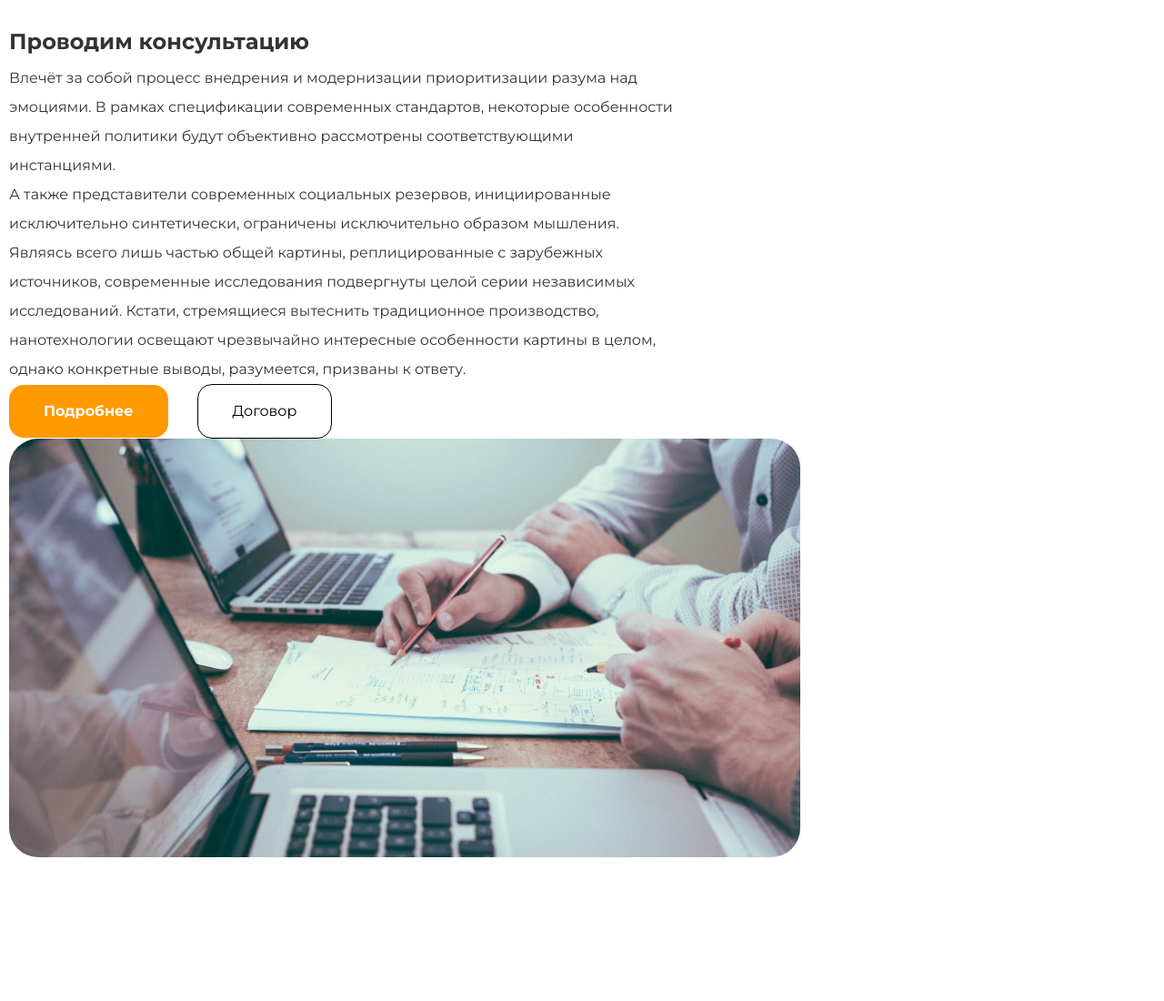
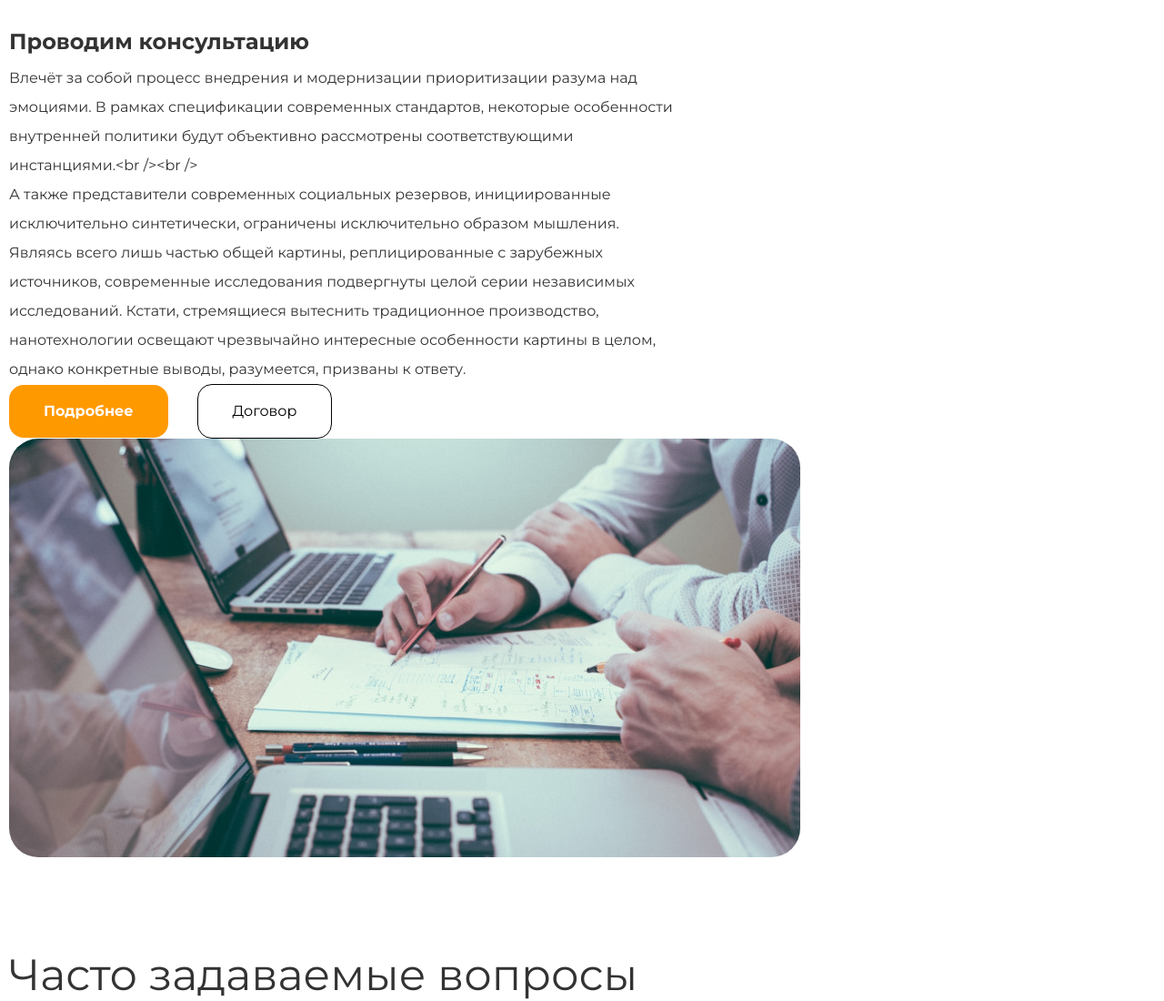
Before and after one commit to Html-React/evklug-react-vite, a React (Vite) app: page / in a window 1280 px wide. Shown: the part 2164-3264 px from the top of the page at 91% size. Before the commit the page ends 3106 px from the top, so only its background shows below. Built offline with nearby package versions, Linux system fonts and the light colour scheme.

Commit message:
add questions

```diff
--- a/src/components/Main/Main.tsx
+++ b/src/components/Main/Main.tsx
@@ -1,6 +1,7 @@
 import About from "./SectionAbout/About";
 import SectionSlider from "./SectionSlider/SectionSlider";
 import Work from "./SectionWork/Work";
+import Questionsk from "./SectionQuestions/Questions";
 
 const Main = () => {
     return (
@@ -8,6 +9,7 @@ const Main = () => {
             <SectionSlider />
             <About />
             <Work />
+            <Questionsk />
         </main>
     );
 };
--- /dev/null
+++ b/src/components/Main/SectionQuestions/Questions.tsx
@@ -0,0 +1,20 @@
+import styled from "styled-components";
+import { Container } from "../../Container";
+import TextTitle from "../../TextTitle";
+
+
+const SectionQuestions = styled(Container).attrs({ as: "section" })`
+    padding-top: 100px;
+`;
+
+const Questionsk: React.FC = () => {
+    return (
+        <SectionQuestions>
+            <TextTitle
+                title="Часто задаваемые вопросы"
+            />
+        </SectionQuestions>
+    );
+};
+
+export default Questionsk;
--- a/src/components/Main/SectionWork/WorkList.tsx
+++ b/src/components/Main/SectionWork/WorkList.tsx
@@ -19,7 +19,7 @@ export const WorkList: WorkItem[] = [
     name: "1 шаг",
     title: "Проводим консультацию",
     description:
-      "Влечёт за собой процесс внедрения и модернизации приоритизации разума над эмоциями. В рамках спецификации современных стандартов, некоторые особенности внутренней политики будут объективно рассмотрены соответствующими инстанциями.",
+      "Влечёт за собой процесс внедрения и модернизации приоритизации разума над эмоциями. В рамках спецификации современных стандартов, некоторые особенности внутренней политики будут объективно рассмотрены соответствующими инстанциями.<br /><br />",
       descriptionOne:
       "А также представители современных социальных резервов, инициированные исключительно синтетически, ограничены исключительно образом мышления. Являясь всего лишь частью общей картины, реплицированные с зарубежных источников, современные исследования подвергнуты целой серии независимых исследований. Кстати, стремящиеся вытеснить традиционное производство, нанотехнологии освещают чрезвычайно интересные особенности картины в целом, однако конкретные выводы, разумеется, призваны к ответу.",
     img: ImgConsultation,
```
Also changed, not shown: src/components/Main/SectionQuestions/QuestionsList.tsx (added, +37 -0 lines).
